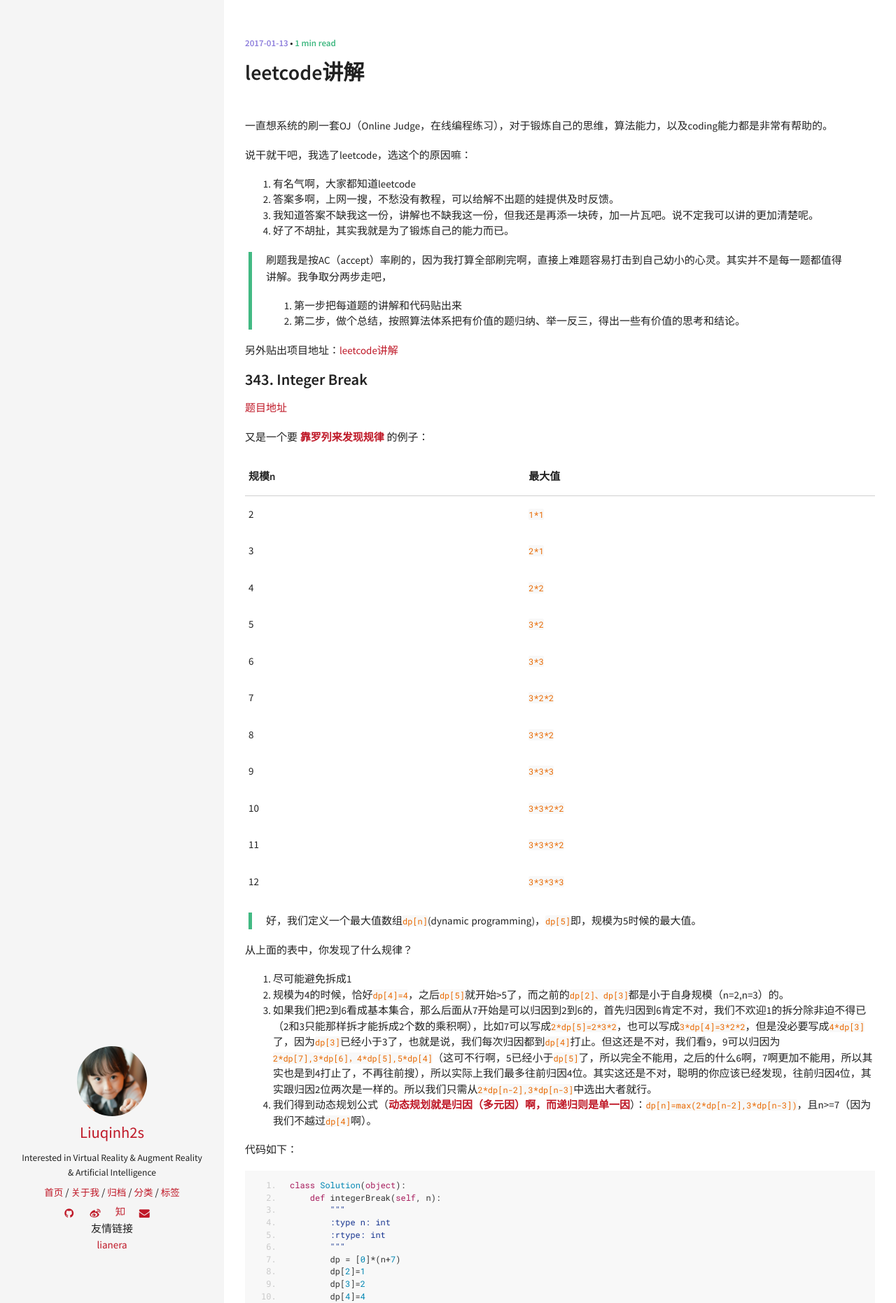
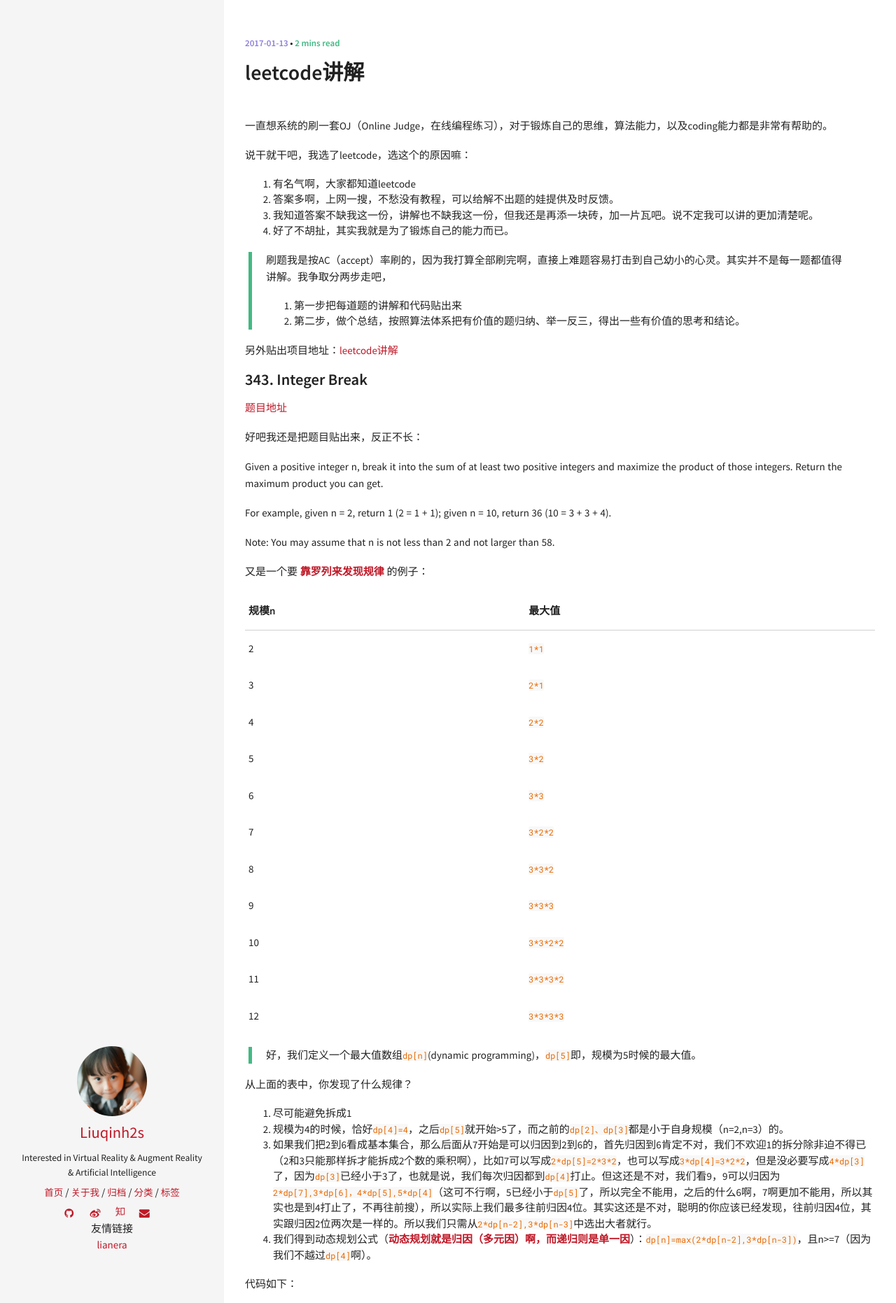
Before and after one commit to transcendtron/liuqinh2s.github.io, a Jekyll site: the page built from _posts/2017-1-13-leetcode讲解.md, in a window 1280 px wide. Shown: the top 1862 px of the page at 70% size. Built offline with Jekyll 4.4.1, drawn with Linux system fonts in a browser that asks for light colours; comment, search, counter and statistics services are not loaded.

Commit message:
add leetcode题解

```diff
--- a/_posts/2017-1-13-leetcode讲解.md
+++ b/_posts/2017-1-13-leetcode讲解.md
@@ -23,6 +23,14 @@
 ### 343. Integer Break
 
 [题目地址](https://leetcode.com/problems/integer-break/)
+
+好吧我还是把题目贴出来，反正不长：
+
+Given a positive integer n, break it into the sum of at least two positive integers and maximize the product of those integers. Return the maximum product you can get.
+
+For example, given n = 2, return 1 (2 = 1 + 1); given n = 10, return 36 (10 = 3 + 3 + 4).
+
+Note: You may assume that n is not less than 2 and not larger than 58.
 
 又是一个要 **靠罗列来发现规律** 的例子：
 
```
